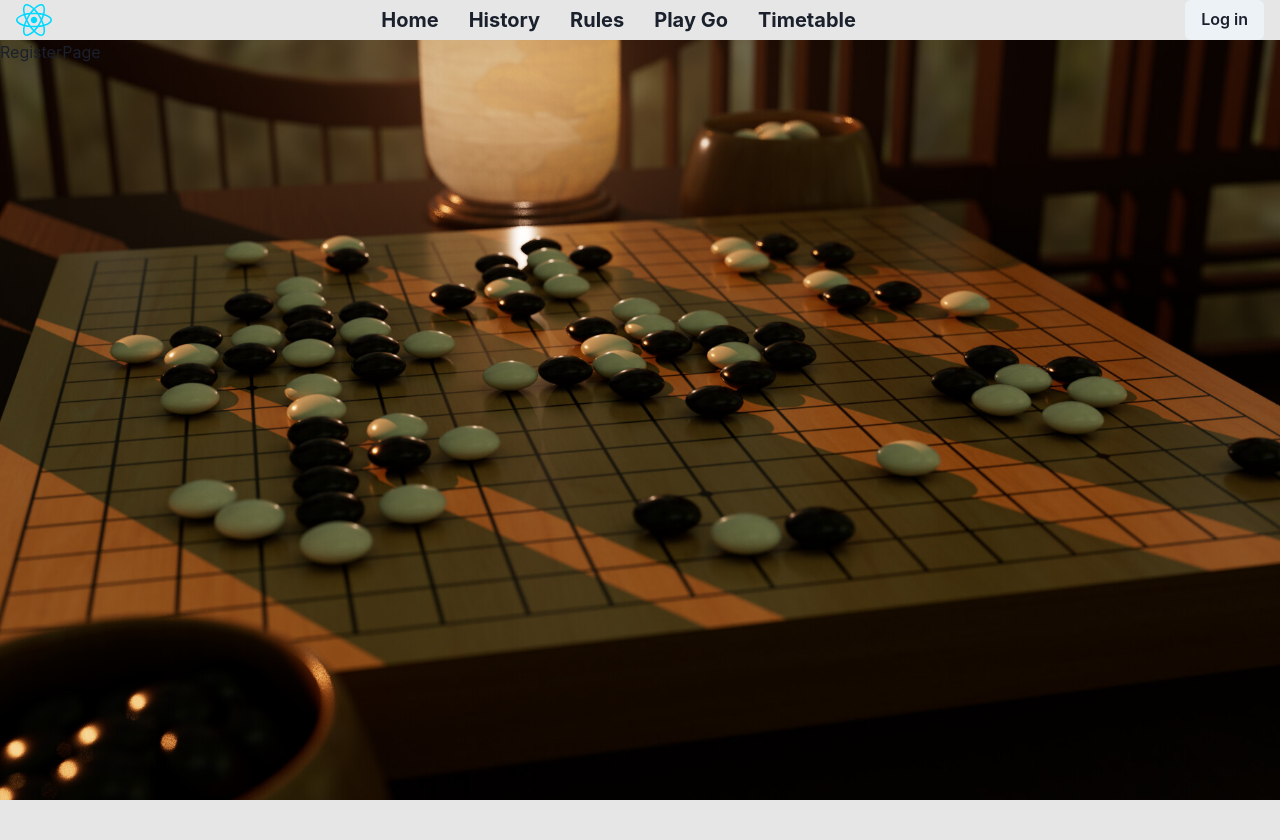
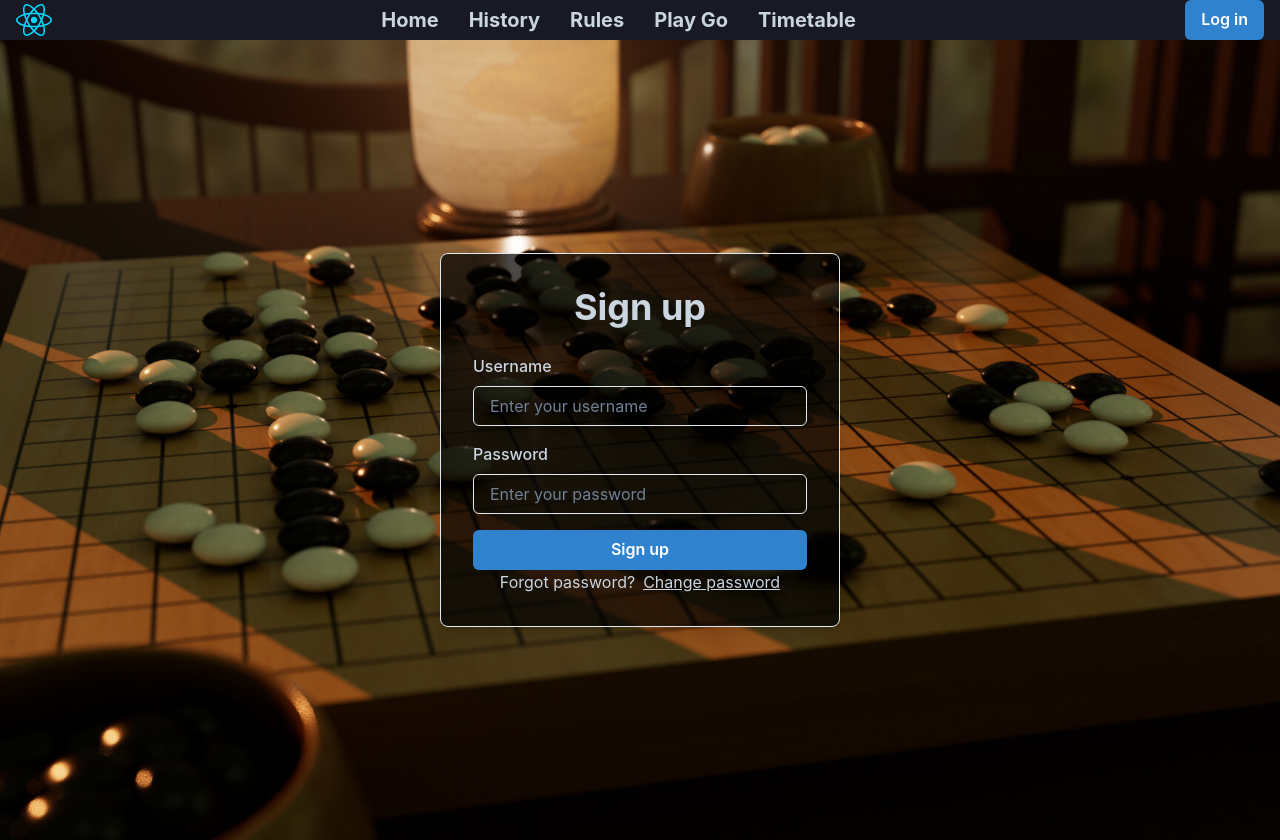
Before and after one commit to JoshThanki/gowebsite, a React (Vite) app in the folder vite-project/: page /register in a window 1280 px wide. Before the commit the page ends 800 px from the top, so only its background shows below. Built offline with nearby package versions, Linux system fonts and the light colour scheme; no server answers.

Commit message:
Login/Signup

```diff
--- a/vite-project/src/components/NavBar.tsx
+++ b/vite-project/src/components/NavBar.tsx
@@ -1,15 +1,18 @@
 import { SetStateAction, useEffect, useState } from "react";
-import { Text, VStack, HStack, Image, Box, Flex, Button } from "@chakra-ui/react";
+import { Text, HStack, Image, Box, Flex, Button } from "@chakra-ui/react";
+import { onAuthStateChanged, signOut } from "firebase/auth";
 import { Link, useLocation, useNavigate } from "react-router-dom";
+import { auth } from "../services/firebaseConfig";
 import logo from "../assets/react.svg";
 
 const NavBar = () => {
 
-  const [activeLink, setActiveLink] = useState(""); // State to manage active link
+  const [activeLink, setActiveLink] = useState("");
   const location = useLocation();
+  const [user, setUser] = useState<any>(null);
   const navigate = useNavigate();
 
-  // Function to handle click on a link and set active link
+
   const handleLinkClick = (link: SetStateAction<string>) => {
     setActiveLink(link);
   };
@@ -21,19 +24,36 @@ const NavBar = () => {
     } else {
       handleLinkClick(location.pathname.substring(1));
     }
-  }, [location.pathname]); // Added location.pathname as a dependency for useEffect
+  }, [location.pathname]);
+
+  useEffect(() => {
+    const unsubscribe = onAuthStateChanged(auth, (currentUser) => {
+      setUser(currentUser);
+    });
+
+    return () => unsubscribe();
+  }, []);
+
+  const handleLogout = async () => {
+    try {
+      await signOut(auth);
+      setUser(null);
+      navigate("login");
+    } catch(err: any){
+      console.log("error logging out", err);
+    }
+  }
 
   return (
     <Flex>
     <Flex
-      direction="row" // Change to row for horizontal layout
+      direction="row"
       align="center"
-      bg="theme.colors.darkBrown"
+      bg="gray.900"
       p={4}
-      w="100vw" // Full width
-      h="5vh" // Adjust height for a thinner navbar
+      w="100vw"
+      h="5vh"
       justifyContent="space-between"
-   //   rounded={5}
     >
       <Box>
         <Link to="/" onClick={() => handleLinkClick("home")}>
@@ -43,14 +63,13 @@ const NavBar = () => {
 
       <HStack spacing="30px">
         {" "}
-        {/* Adjusted spacing for horizontal layout */}
         <Link to="/" onClick={() => handleLinkClick("home")}>
           <HStack>
             <Text
               fontWeight="bold"
               fontSize="20px"
               fontFamily="Inter, sans-serif"
-              color={activeLink === "home" ? "secondary.100" : "secondary.50"} // Apply color based on active link
+              color={activeLink === "home" ? "gray.500" : "gray.300"}
             >
               Home
             </Text>
@@ -63,7 +82,7 @@ const NavBar = () => {
               fontWeight="bold"
               fontSize="20px"
               fontFamily="Inter, sans-serif"
-              color={activeLink === "history" ? "secondary.100" : "secondary.50"} // Apply color based on active link
+              color={activeLink === "history" ? "gray.500" : "gray.300"}
             >
               History
             </Text>
@@ -75,7 +94,7 @@ const NavBar = () => {
               fontWeight="bold"
               fontSize="20px"
               fontFamily="Inter, sans-serif"
-              color={activeLink === "rules" ? "secondary.100" : "secondary.50"} // Apply color based on active link
+              color={activeLink === "rules" ? "gray.500" : "gray.300"}
             >
               Rules
             </Text>
@@ -87,7 +106,7 @@ const NavBar = () => {
               fontWeight="bold"
               fontSize="20px"
               fontFamily="Inter, sans-serif"
-              color={activeLink === "playgo" ? "secondary.100" : "secondary.50"} // Apply color based on active link
+              color={activeLink === "playgo" ? "gray.500" : "gray.300"}
             >
               Play Go
             </Text>
@@ -99,7 +118,7 @@ const NavBar = () => {
               fontWeight="bold"
               fontSize="20px"
               fontFamily="Inter, sans-serif"
-              color={activeLink === "timetable" ? "secondary.100" : "secondary.50"} // Apply color based on active link
+              color={activeLink === "timetable" ? "gray.500" : "gray.300"}
             >
               Timetable
             </Text>
@@ -108,10 +127,19 @@ const NavBar = () => {
       </HStack>
 
       <HStack>
-        <Button onClick={() => navigate("/login")}>Log in
-
+      {user ? (
+        <>
+          <Button onClick={handleLogout} colorScheme="red">
+            Logout
+          </Button>
+          {/* <Text color="white">Logged in</Text> */}
+        </>
+      ) : (
+        <Button onClick={() => navigate("/login")} colorScheme="blue">
+          Log in
         </Button>
-      </HStack>
+      )}
+    </HStack>
     </Flex>
     </Flex>
   );
--- a/vite-project/src/pages/HomePage.tsx
+++ b/vite-project/src/pages/HomePage.tsx
@@ -2,7 +2,7 @@ import { Container, Heading } from "@chakra-ui/react";
 
 function HomePage() {
   return (
-    <Container bg={"#2C2F32"} textColor={"#D1D5DB"} minW={"70vw"} shadow={"1g"}>
+    <Container minW="70vw"  boxShadow="lg" bg="rgba(0,0,0,0.8)" textColor="gray.300" shadow={"1g"} borderWidth={1} borderColor="gray.00">
       <Heading>Welcome to the HomePage</Heading>
       <p>This is some random HTML code!</p>
 
--- a/vite-project/src/pages/Layout.tsx
+++ b/vite-project/src/pages/Layout.tsx
@@ -2,13 +2,12 @@ import { Box, Flex } from "@chakra-ui/react";
 import { Link, Outlet, useNavigate } from "react-router-dom";
 import NavBar from "../components/NavBar";
 import backgroundImage from '../assets/go_background.jpg';
-import LoginPopup from "../components/LoginPopup";
 // import { useEffect } from "react";
 // import useAuthUser from "../stores/useAuthUser";
 
 const Layout = () => {
   //   const { authUser, setUser } = useAuthUser();
-  const navigate = useNavigate();
+ // const navigate = useNavigate();
   //   const email = authUser.email;
 
   //   useEffect(() => {
@@ -33,7 +32,6 @@ const Layout = () => {
            backgroundRepeat="no-repeat" // Prevent the image from repeating
            >
         {" "}
-        {/* Add flex="1" to make the content area take remaining space */}
         <Outlet />
       </Box>
     </Flex>
--- a/vite-project/src/pages/LoginPage.tsx
+++ b/vite-project/src/pages/LoginPage.tsx
@@ -13,16 +13,35 @@ import {
   VStack,
   HStack
 } from '@chakra-ui/react';
-import { Link } from 'react-router-dom';
+import { Link, useNavigate } from 'react-router-dom';
 
 const LoginPage: React.FC = () => {
-  const [email, setEmail] = useState<string>('');
+  const [username, setUsername] = useState<string>('');
   const [password, setPassword] = useState<string>('');
   const [error, setError] = useState<string | null>(null);
 
-  const handleEmailChange = (e: ChangeEvent<HTMLInputElement>) => {
-    setEmail(e.target.value);
+  const navigate = useNavigate();
+
+  const handleUsernameChange = (e: ChangeEvent<HTMLInputElement>) => {
+    setUsername(e.target.value);
+
+    if (validateUsername()){
+      setError(null);
+    }
   };
+
+  const validateUsername = () => {
+    const userNamePattern = /^[up]\d{7}$/;
+    return userNamePattern.test(username);
+  }
+
+  const handleBlur = () => {
+    if (!validateUsername()){
+      setError("Use student id")
+    } else {
+      setError(null);
+    }
+  }
 
   const handlePasswordChange = (e: ChangeEvent<HTMLInputElement>) => {
     setPassword(e.target.value);
@@ -31,29 +50,30 @@ const LoginPage: React.FC = () => {
   const handleLogin = async (e: FormEvent<HTMLFormElement>) => {
     e.preventDefault();
     try {
-      const userCredential = await signInWithEmailAndPassword(auth, email, password);
-      console.log('User logged in:', userCredential.user);
-      setError(null); // Clear any errors if login succeeds
-    } catch (err: any) {
-      setError(err.message); // Set error message on failure
+      await signInWithEmailAndPassword(auth, username + '@live.warwick.ac.uk', password);
+      console.log("User logged in");
+      setError(null);
+      navigate('/');
+    } catch (err: any){
+      setError(err.message);
     }
   };
 
   return (
     <Box width="100vw" height="100vh" display="flex" justifyContent="center" alignItems="center" >
-      <Box width="400px" p={8} borderWidth={1} borderRadius="lg" boxShadow="lg" bg="primary.50">
+      <Box width="400px" p={8} borderWidth={1} borderRadius="lg" boxShadow="lg" bg="rgba(0,0,0,0.7)" textColor="gray.300">
         <Heading textAlign="center" mb={6}>Login</Heading>
 
         <form onSubmit={handleLogin}>
           <VStack spacing={4}>
-            {/* Email Input */}
             <FormControl isInvalid={!!error}>
-              <FormLabel>Email</FormLabel>
+              <FormLabel>Username</FormLabel>
               <Input
-                type="email"
-                value={email}
-                onChange={handleEmailChange}
-                placeholder="Enter your email"
+                type="text"
+                value={username}
+                onChange={handleUsernameChange}
+                placeholder="Enter your username"
+                onBlur={handleBlur}
                 required
               />
             </FormControl>
@@ -79,7 +99,7 @@ const LoginPage: React.FC = () => {
         </form>
         <HStack justifyContent={"center"} spacing={2}>
           <Text>Not registered?</Text>
-          <Link to={"/register"} style={{textDecoration: 'underline'}}>Sign in</Link>
+          <Link to={"/register"} style={{ textDecoration: 'underline' }}>Sign up</Link>
         </HStack>
       </Box>
     </Box>
--- a/vite-project/src/pages/PlayGo.tsx
+++ b/vite-project/src/pages/PlayGo.tsx
@@ -1,5 +1,5 @@
 const PlayGo = () => {
-  return <div>PlayGo</div>;
+  return <div>play go</div>;
 };
 
 export default PlayGo;
--- a/vite-project/src/pages/RegisterPage.tsx
+++ b/vite-project/src/pages/RegisterPage.tsx
@@ -1,5 +1,108 @@
-const RegisterPage = () => {
-  return <div>RegisterPage</div>;
+import React, { useState, ChangeEvent, FormEvent } from 'react';
+import { createUserWithEmailAndPassword } from 'firebase/auth';
+import { auth } from '../services/firebaseConfig'; // Make sure to configure Firebase
+import {
+  Box,
+  Button,
+  FormControl,
+  FormLabel,
+  Input,
+  FormErrorMessage,
+  Heading,
+  Text,
+  VStack,
+  HStack
+} from '@chakra-ui/react';
+import { Link, useNavigate } from 'react-router-dom';
+
+const RegisterPage: React.FC = () => {
+  const [username, setUsername] = useState<string>('');
+  const [password, setPassword] = useState<string>('');
+  const [error, setError] = useState<string | null>(null);
+  const navigate = useNavigate();
+
+  const handleUsernameChange = (e: ChangeEvent<HTMLInputElement>) => {
+    setUsername(e.target.value);
+
+    if (validateUsername()){
+      setError(null);
+    }
+  };
+
+  const handlePasswordChange = (e: ChangeEvent<HTMLInputElement>) => {
+    setPassword(e.target.value);
+  };
+
+  const handleSignUp = async (e: FormEvent<HTMLFormElement>) => {
+    e.preventDefault();
+
+    try {
+      await createUserWithEmailAndPassword(auth, username + '@live.warwick.ac.uk', password);
+      setError(null);
+      navigate("/signup-complete");
+    } catch (err: any) {
+      console.error("Firebase error:", err);
+      setError(err.message);
+    }
+  };
+
+  const validateUsername = () => {
+    const userNamePattern = /^[up]\d{7}$/;
+
+    return userNamePattern.test(username);
+  }
+
+  const handleBlur = () => {
+    if (!validateUsername()){
+      setError("Use student id")
+    }
+  }
+
+  return (
+    <Box width="100vw" height="100vh" display="flex" justifyContent="center" alignItems="center" >
+      <Box width="400px" p={8} borderWidth={1} borderRadius="lg" boxShadow="lg" bg="rgba(0,0,0,0.7)" textColor="gray.300">
+        <Heading textAlign="center" mb={6}>Sign up</Heading>
+
+        <form onSubmit={handleSignUp}>
+          <VStack spacing={4}>
+            {/* Email Input */}
+            <FormControl isInvalid={!!error}>
+              <FormLabel>Username</FormLabel>
+              <Input
+                type="text"
+                value={username}
+                onChange={handleUsernameChange}
+                placeholder="Enter your username"
+                onBlur={handleBlur}
+                required
+              />
+            </FormControl>
+
+            {/* Password Input */}
+            <FormControl isInvalid={!!error}>
+              <FormLabel>Password</FormLabel>
+              <Input
+                type="password"
+                value={password}
+                onChange={handlePasswordChange}
+                placeholder="Enter your password"
+                required
+              />
+              {error && <FormErrorMessage>{error}</FormErrorMessage>}
+            </FormControl>
+
+            <Button type="submit" colorScheme="blue" width="full">
+              Sign up
+            </Button>
+          </VStack>
+        </form>
+        <HStack justifyContent={"center"} spacing={2}>
+          <Text>Forgot password?</Text>
+          <Link to={"/login"} style={{ textDecoration: 'underline' }}>Change password</Link>
+        </HStack>
+      </Box>
+    </Box>
+  );
 };
 
 export default RegisterPage;
--- a/vite-project/src/routes.tsx
+++ b/vite-project/src/routes.tsx
@@ -8,6 +8,7 @@ import PlayGo from "./pages/PlayGo";
 import RulesPage from "./pages/RulesPage";
 import Timetable from "./pages/Timetable";
 import LoginPage from "./pages/LoginPage";
+import SuccessfulSignUp from "./pages/SuccesfulSignUp";
 
 const router = createBrowserRouter([
   {
@@ -22,6 +23,7 @@ const router = createBrowserRouter([
       { path: "timetable", element: <Timetable /> },
       { path: "register", element: <RegisterPage /> },
       { path: "login", element: <LoginPage /> },
+      { path: "signup-complete", element: <SuccessfulSignUp />}
     ],
   },
 
--- a/vite-project/src/theme.ts
+++ b/vite-project/src/theme.ts
@@ -2,11 +2,18 @@ import { extendTheme } from '@chakra-ui/react';
 
 const theme = extendTheme({
   colors: {
-    darkBrown: "#4E3B2B",
-    lightBeige: "#D1BFA0",
-    black: "#2C2A28",
-    white: "#E6E6E6",
-    warmLight: "#F4D6B7",
+    gray: {
+      50: '#F7FAFC',
+      100: '#EDF2F7',
+      200: '#E2E8F0',
+      300: '#CBD5E0',
+      400: '#A0AEC0',
+      500: '#718096',
+      600: '#4A5568',
+      700: '#2D3748',
+      800: '#1A202C',
+      900: '#171923',
+    },
   },
 });
 
```
Also changed, not shown: vite-project/src/pages/SuccesfulSignUp.tsx (added, +44 -0 lines), vite-project/src/pages/LoginPopup.tsx (renamed from vite-project/src/components/LoginPopup.tsx).
